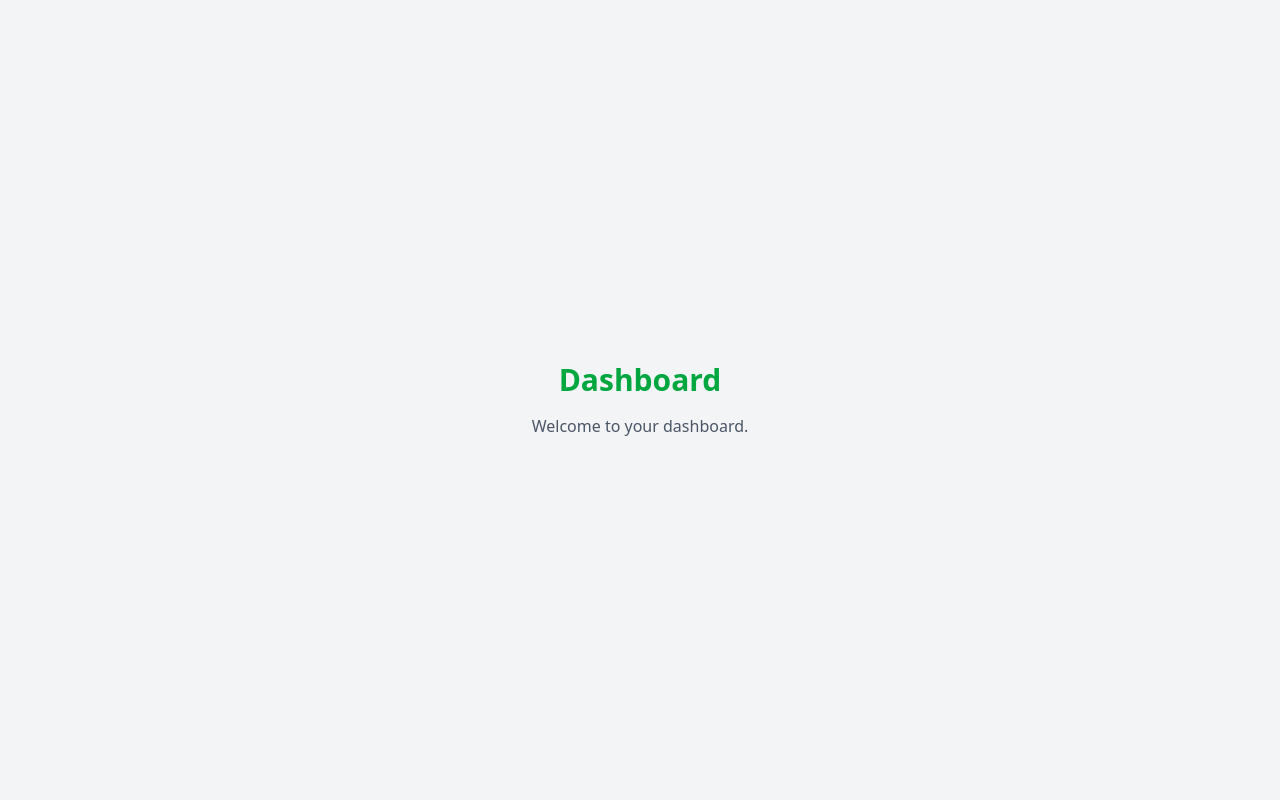
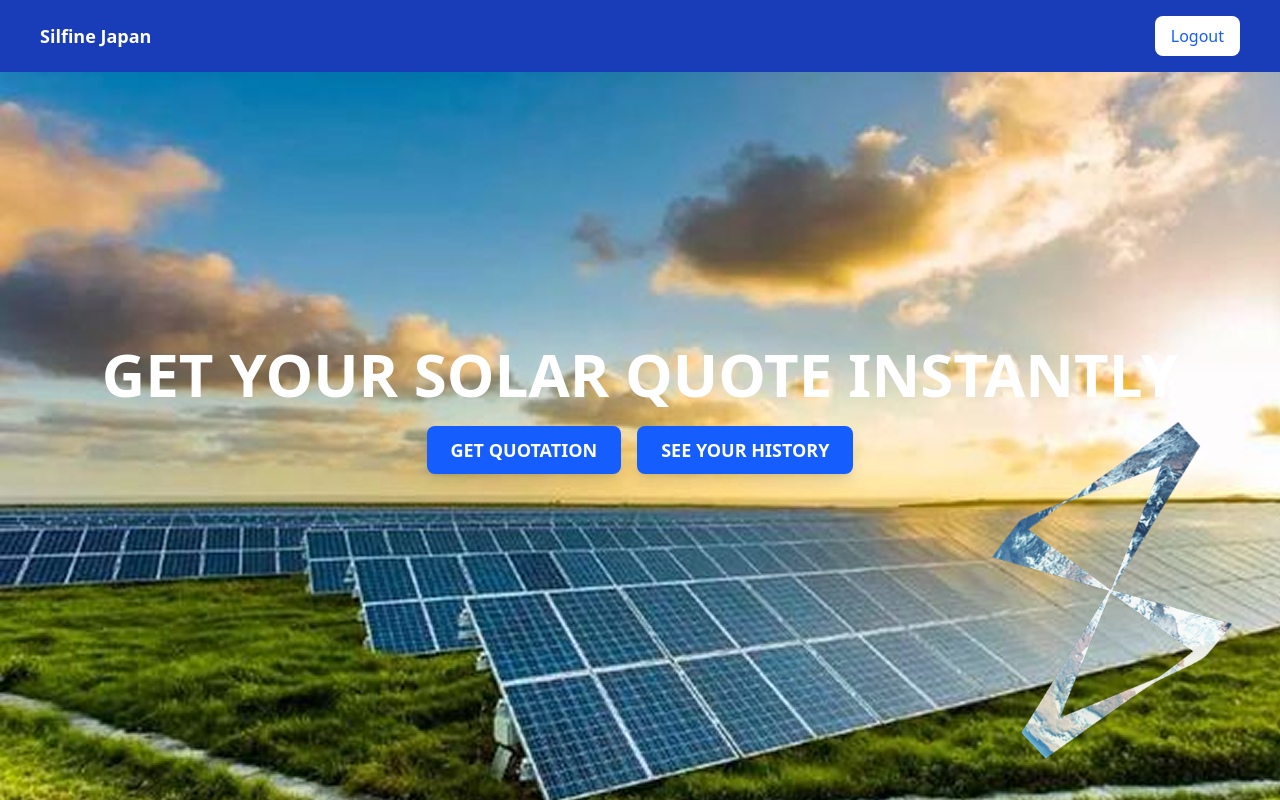
Before and after one commit to ReikaYonetsu/sfj-frontend, a React (Vite) app: page /dashboard in a window 1280 px wide. Built offline with nearby package versions, Linux system fonts and the light colour scheme.

Commit message:
Implemented Dashboard page based on Figma design

```diff
--- a/src/pages/Dashboard.jsx
+++ b/src/pages/Dashboard.jsx
@@ -1,10 +1,57 @@
+import { Link, useNavigate } from "react-router-dom";
+import dashboardBg from "../assets/dashboardbg.png";
+import sfjLogo from "../assets/sfjlogo.png";
+
 function Dashboard() {
-    return (
-      <div className="flex flex-col items-center justify-center h-screen bg-gray-100">
-        <h1 className="text-3xl font-bold text-green-600">Dashboard</h1>
-        <p className="mt-4 text-gray-600">Welcome to your dashboard.</p>
+  const navigate = useNavigate();
+
+  const handleLogout = () => {
+    localStorage.removeItem("token");
+    navigate("/login");
+  };
+
+  return (
+    <div
+      className="h-screen flex flex-col items-left justify-center bg-cover bg-center relative"
+      style={{ backgroundImage: `url(${dashboardBg})` }}
+    >
+      {/* Navbar */}
+      <nav className="absolute top-0 w-full flex justify-between items-center p-4 bg-blue-800">
+        <h1 className="text-lg font-bold text-white ml-6">Silfine Japan</h1>
+        <button onClick={handleLogout} className="bg-white text-blue-600 px-4 py-2 rounded-lg mr-6">
+          Logout
+        </button>
+      </nav>
+
+      {/* Centered Content */}
+      <div className="text-center">
+        <h1 className="text-4xl md:text-6xl font-bold text-white leading-tight">
+          GET YOUR SOLAR QUOTE INSTANTLY
+        </h1>
+        <div className="mt-6 space-x-4">
+          <Link
+            to="/get-quotation"
+            className="px-6 py-3 bg-blue-600 text-white font-bold text-lg rounded-lg shadow-lg hover:bg-blue-700"
+          >
+            GET QUOTATION
+          </Link>
+          <Link
+            to="/history"
+            className="px-6 py-3 bg-blue-600 text-white font-bold text-lg rounded-lg shadow-lg hover:bg-blue-700"
+          >
+            SEE YOUR HISTORY
+          </Link>
+        </div>
       </div>
-    );
-  }
 
-  export default Dashboard;
+      {/* SFJ Logo Image Positioned on the Right */}
+      <img
+        src={sfjLogo}
+        alt="SFJ Logo"
+        className="absolute right-10 bottom-10 w-40 md:w-64 opacity-90"
+      />
+    </div>
+  );
+}
+
+export default Dashboard;
```
Also changed, not shown: src/assets/dashboardbg.png (added), src/assets/sfjlogo.png (added).
